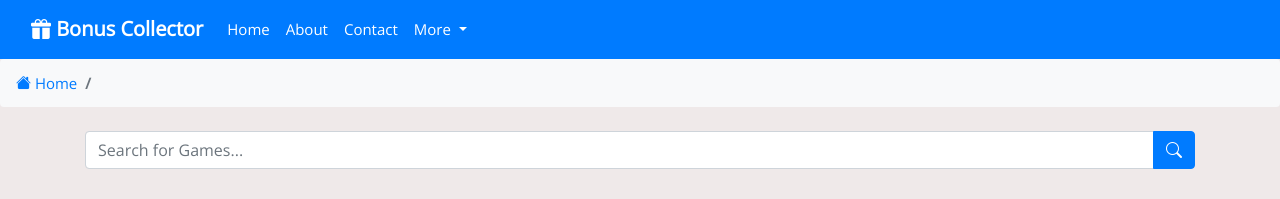
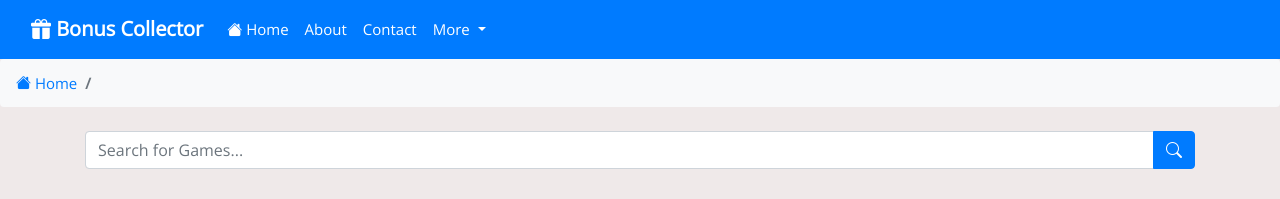
Before and after one commit to Prollad99/bs-net, a Jekyll site: the page built from index.html, in a window 1280 px wide. Shown: the top 199 px of the page. Built offline with Jekyll 4.4.1, drawn with Linux system fonts in a browser that asks for light colours; nearby versions of some CDN libraries; the list of posts is cut into pages by our own code; comment, search, counter and statistics services are not loaded.

Commit message:
Update default.html

```diff
--- a/_layouts/default.html
+++ b/_layouts/default.html
@@ -51,7 +51,7 @@
         <div class="collapse navbar-collapse" id="navbarNavDarkDropdown">
           <ul class="navbar-nav">
             <li class="nav-item">
-              <a class="nav-link" href="{{ site.baseurl }}/">Home</a>
+              <a class="nav-link" href="{{ site.baseurl }}/"><i class="bi bi-house-fill"></i> Home</a>
             </li>
             <li class="nav-item">
               <a class="nav-link" href="{{ site.baseurl }}/about/">About</a>
```
